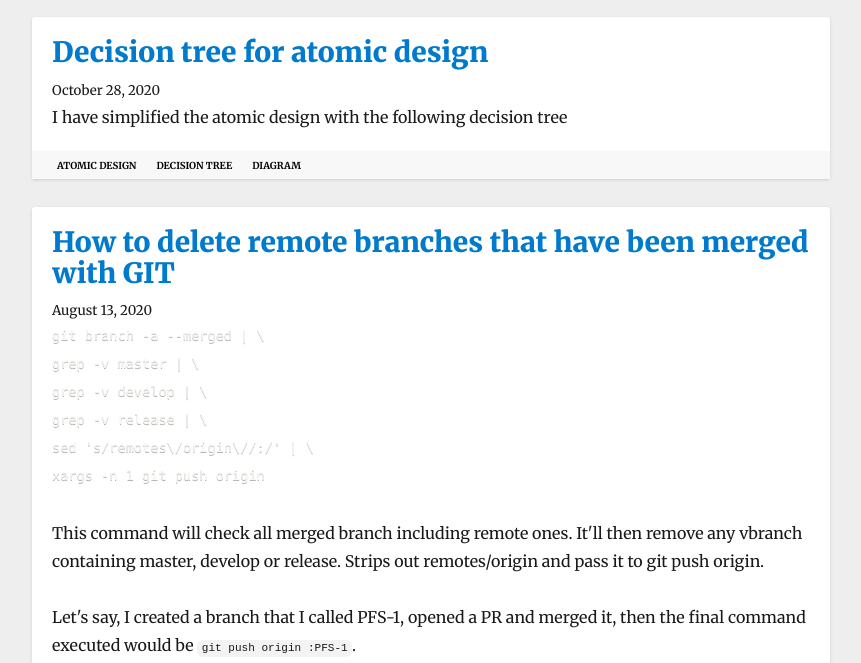
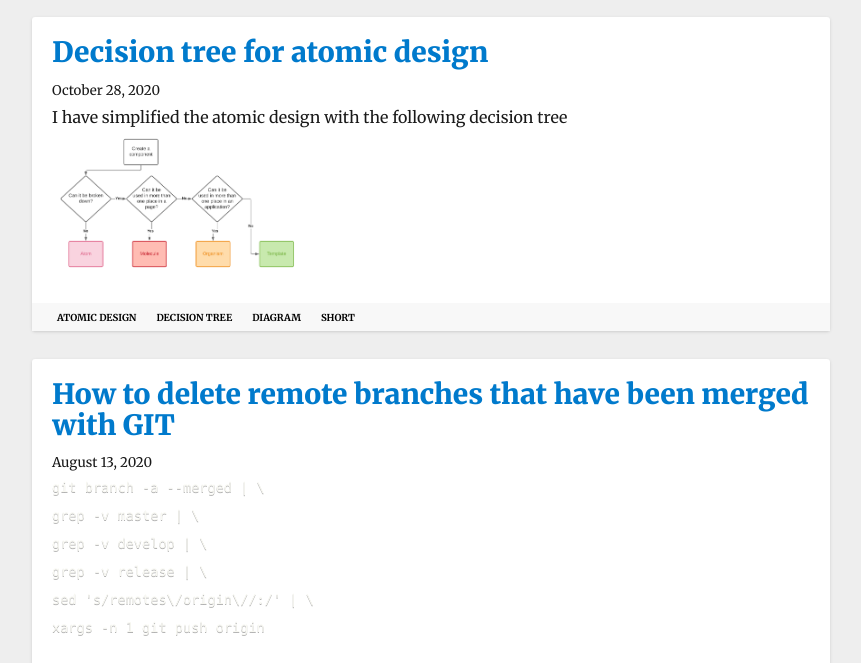
Before and after one commit to roine/Roine, a Gatsby site: page / in a window 1280 px wide. Shown: the part 137-800 px from the top of the page, without its empty margins (209-1070 px from the left). Built offline with nearby package versions, Linux system fonts and the light colour scheme; Gatsby itself is replaced by a stand-in of ours; some packages are replaced by stand-ins of ours; code samples lack their colours.

Commit message:
Add short tag to display whole in excerpt

```diff
--- a/content/blog/2020-10-29-decision-tree-for-atomic-design/index.md
+++ b/content/blog/2020-10-29-decision-tree-for-atomic-design/index.md
@@ -2,7 +2,7 @@
 path: /decision-tree-for-atomic-design
 title: Decision tree for atomic design
 date: '2020-10-28T23:37:39.311Z'
-tags: [atomic design,decision tree, diagram]
+tags: [atomic design,decision tree, diagram, short]
 ---
 I have  simplified the atomic design with the following decision tree
 <img src="./atomic-design-decision-tree.png" alt="atomic design decision tree" width="250"/>
--- a/src/pages/index.js
+++ b/src/pages/index.js
@@ -48,11 +48,13 @@ class BlogIndex extends React.Component {
                 </h3>
                 <small>{node.frontmatter.date}</small>
                 <div
-                class="post__content"
+                  class="post__content"
                   dangerouslySetInnerHTML={{
-                    __html: node.frontmatter.tags.includes('til')
-                      ? node.html
-                      : node.excerpt,
+                    __html:
+                      node.frontmatter.tags.includes('til') ||
+                      node.frontmatter.tags.includes('short')
+                        ? node.html
+                        : node.excerpt,
                   }}
                 />
               </div>
@@ -67,7 +69,6 @@ class BlogIndex extends React.Component {
     )
   }
 }
-
 
 export default BlogIndex
 
```
